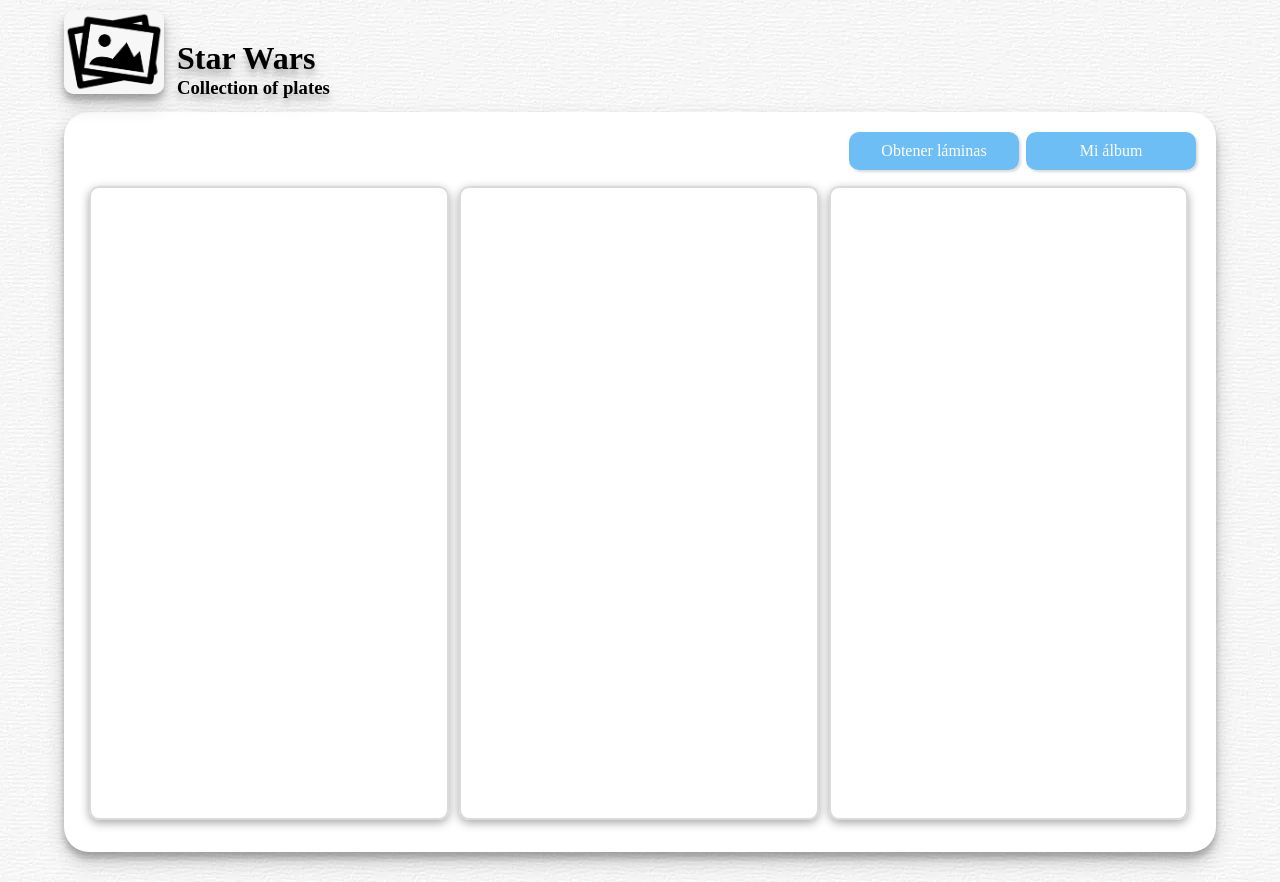
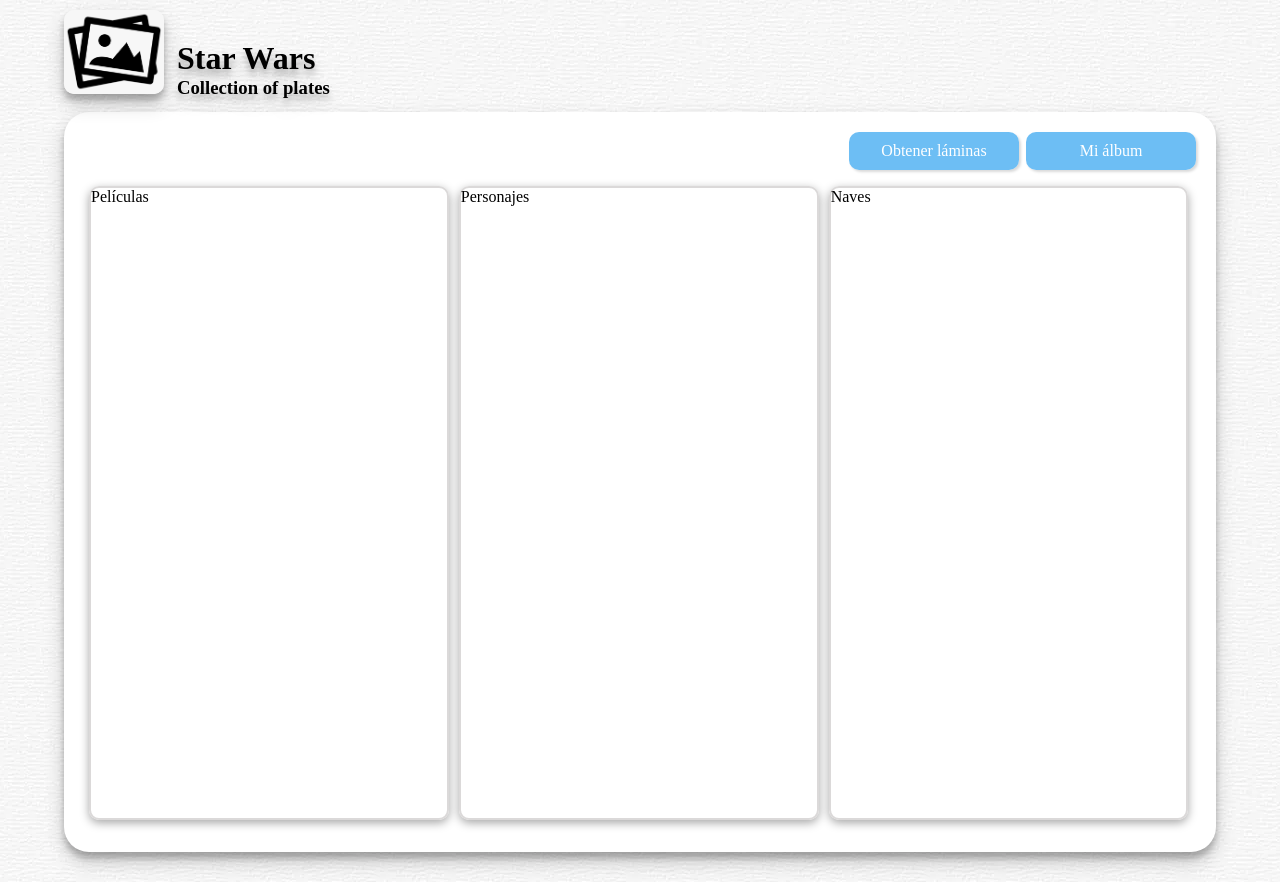
Before and after one commit to juanse-morales/star-wars, an Angular app: page / in a window 1280 px wide. Built offline with nearby package versions, Linux system fonts and the light colour scheme.

Commit message:
REFACTOR: Define variables title section on Album

```diff
--- a/src/app/album/album.component.html
+++ b/src/app/album/album.component.html
@@ -3,8 +3,8 @@
     <buttons></buttons>
   </div>
   <div id="seccion-album-component-container">
-    <seccion-album></seccion-album>
-    <seccion-album></seccion-album>
-    <seccion-album></seccion-album>
+    <seccion-album [title]="titleMovies"></seccion-album>
+    <seccion-album [title]="titlePlayers"></seccion-album>
+    <seccion-album [title]="titleShips"></seccion-album>
   </div>
 </div>
--- a/src/app/album/album.component.ts
+++ b/src/app/album/album.component.ts
@@ -6,5 +6,7 @@ import { Component } from '@angular/core';
   styleUrls: ['./album.component.css']
 })
 export class AlbumComponent {
-
+  public titleMovies: string = "Películas";
+  public titlePlayers: string = "Personajes";
+  public titleShips: string = "Naves";
 }
```
